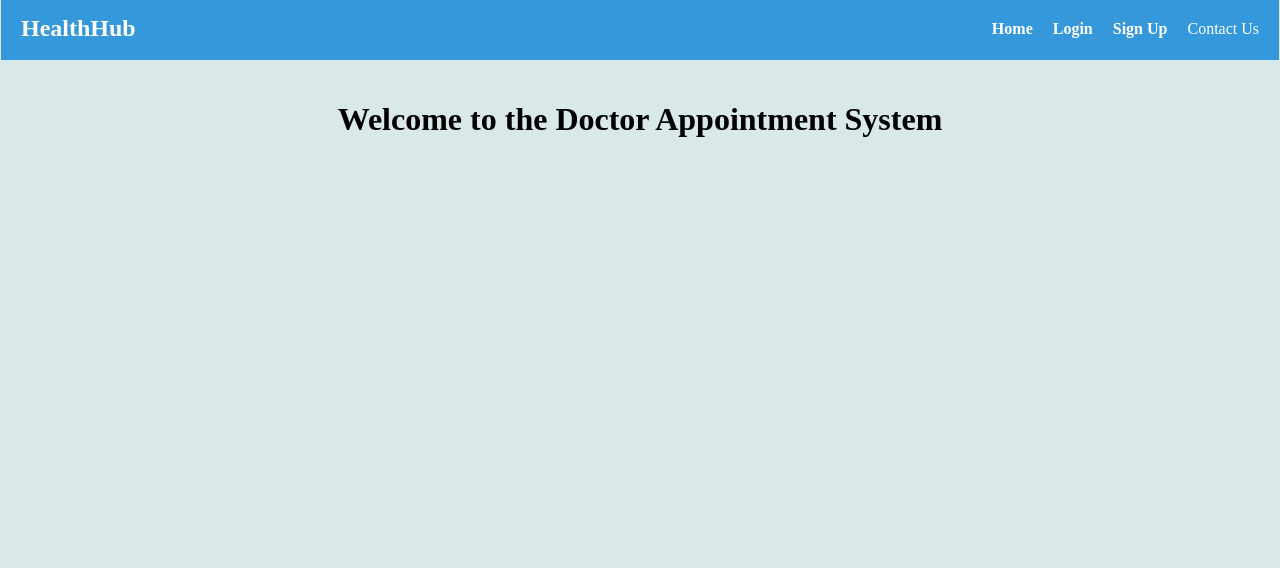
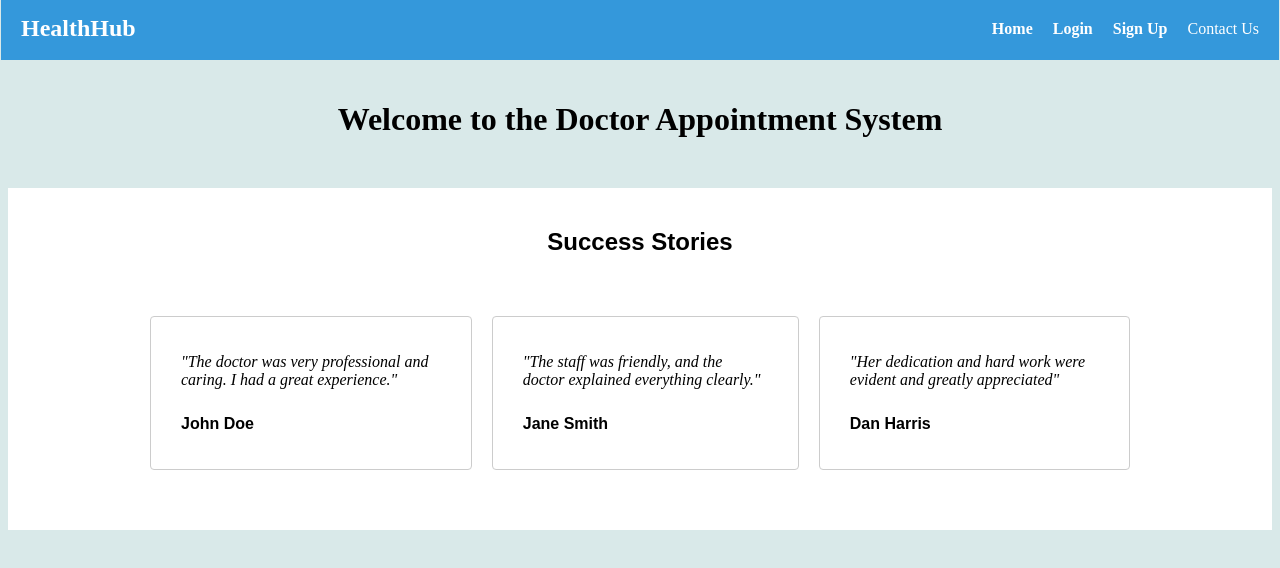
Before and after one commit to Akshat2Jain/Doctor_Appointment_System, a React (Create React App) app in the folder client/: page / in a window 1280 px wide. Shown: the top 568 px of the page. Built offline with nearby package versions, Linux system fonts and the light colour scheme.

Commit message:
add testimonial section, basic styles

```diff
--- /dev/null
+++ b/client/src/components/Testimonial.jsx
@@ -0,0 +1,40 @@
+import React from 'react';
+import styles from "../styles/Testimonials.css"
+const Testimonials = () => {
+  // Sample testimonial data
+  const testimonials = [
+    {
+      name: 'John Doe',
+
+      comment: '"The doctor was very professional and caring. I had a great experience."'
+    },
+    {
+      name: 'Jane Smith',
+
+      comment: '"The staff was friendly, and the doctor explained everything clearly."'
+    },
+    {
+      name: 'Dan Harris',
+      comment: '"Her dedication and hard work were evident and greatly appreciated"'
+    }
+  ];
+
+  return (
+    <div className='testimonials-section'>
+      <h2>Success Stories</h2>
+      <div className="testimonials-container">
+        {testimonials.map((testimonial, index) => (
+          <div className="testimonial" key={index}>
+            <p className="testimonial-comment">{testimonial.comment}</p>
+            <div className="testimonial-info">
+              <p className="testimonial-name">{testimonial.name}</p>
+              <p className="testimonial-designation">{testimonial.designation}</p>
+            </div>
+          </div>
+        ))}
+      </div>
+    </div>
+  );
+};
+
+export default Testimonials;
--- a/client/src/pages/HomePage.jsx
+++ b/client/src/pages/HomePage.jsx
@@ -1,6 +1,7 @@
 import React from "react";
 import "../styles/Homepage.css";
 import Navbar from "../components/Navbar";
+import Testimonials from "../components/Testimonial";
 
 const HomePage = () => {
   return (
@@ -9,6 +10,7 @@ const HomePage = () => {
       <div className="home-page">
         <h1>Welcome to the Doctor Appointment System</h1>
       </div>
+      <Testimonials/>
     </>
   );
 };
--- /dev/null
+++ b/client/src/styles/Testimonials.css
@@ -0,0 +1,46 @@
+.testimonials-section{
+background-color: white;
+padding: 20px 0px;
+}
+
+.testimonials-section h2{
+    text-align: center;
+    font-family: sans-serif;
+}
+
+
+.testimonials-container {
+    max-width: 1000px;
+    margin: 0 auto;
+    display: flex;
+    flex-direction: row;
+    justify-content: space-around;
+    padding: 20px;
+
+  }
+
+
+  .testimonial {
+    border: 1px solid #ccc;
+    border-radius: 4px;
+    padding: 20px 30px;
+    margin: 20px 10px
+  }
+
+  .testimonial .testimonial-comment {
+    font-style: italic;
+    font-size: 18;
+    margin-bottom: 10px;
+  }
+
+  .testimonial .testimonial-info {
+    display: flex;
+    justify-content: space-between;
+    align-items: center;
+  }
+
+  .testimonial .testimonial-name {
+    font-weight: bold;
+    font-family: sans-serif;
+    font-size: 16px;
+  }
```
Also changed, not shown: client/src/components/Banner.jsx (added), client/src/components/Services.jsx (added).
